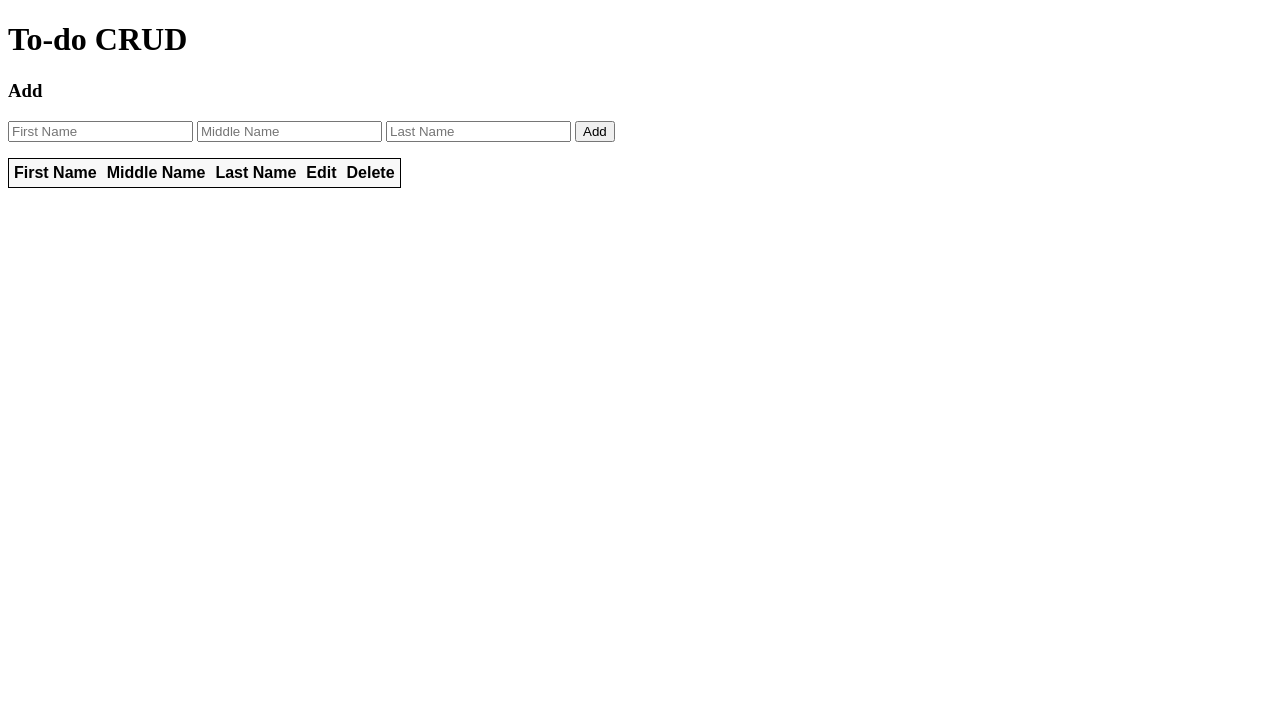
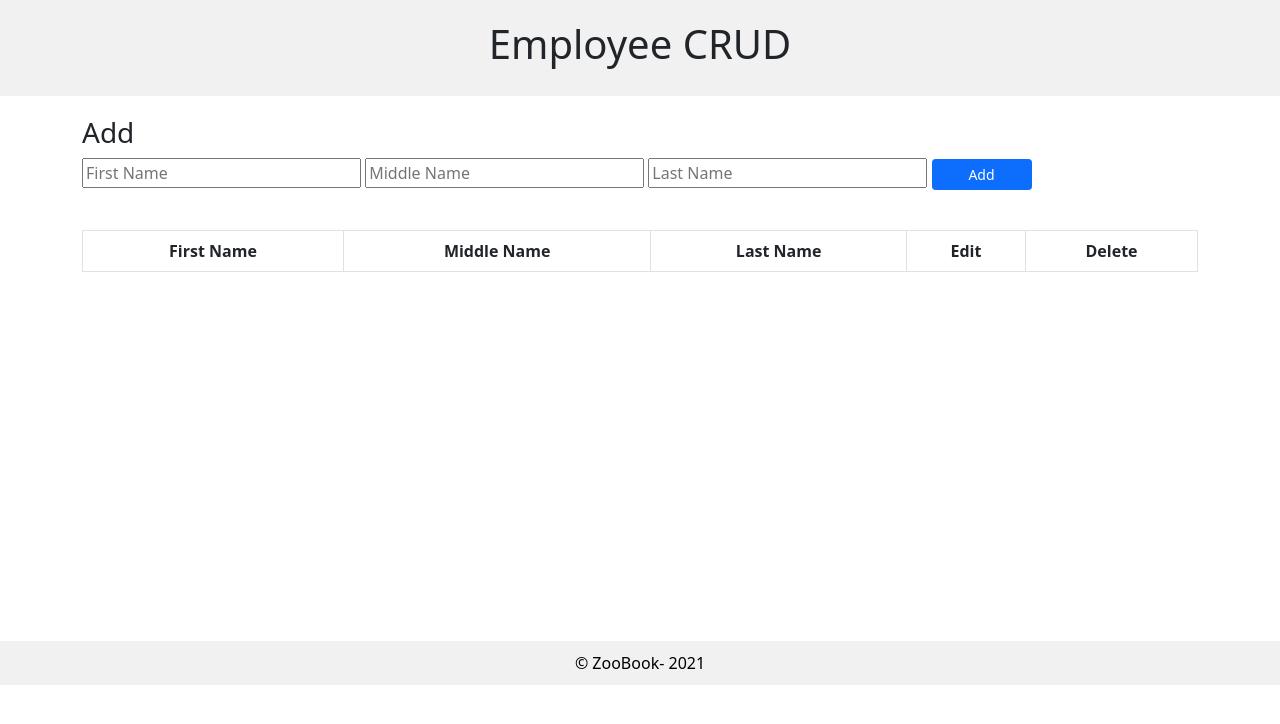
Before and after one commit to hossainalazad90/ZooBookProject, a plain HTML site: page ZooBookProject/wwwroot/Index.html in a window 1280 px wide. Drawn offline with Linux system fonts and the light colour scheme; no server answers.

Commit message:
add boostrapping

```diff
--- a/ZooBookProject/wwwroot/Index.html
+++ b/ZooBookProject/wwwroot/Index.html
@@ -1,37 +1,41 @@
 <!DOCTYPE html>
 <html>
 <head>
-    <meta charset="UTF-8">
+
     <title>To-do CRUD</title>
+    <meta charset="utf-8">
+    <meta name="viewport" content="width=device-width, initial-scale=1.0">
+    <link rel="stylesheet" href="css/bootstrap.min.css" />
     <link rel="stylesheet" href="css/site.css" />
-
-
 </head>
-<body>
-    <h1>To-do CRUD</h1>
+<body >
+    <div class="header">
+        <h1>Employee CRUD</h1>
+    </div>
+    <div class="container" style="height:525px;margin-top:20px">
         <h3>Add</h3>
         <form action="javascript:void(0);" method="POST" onsubmit="addItem()">
-        <input type="text" id="add-firstName" placeholder="First Name">
-        <input type="text" id="add-middleName" placeholder="Middle Name">
-        <input type="text" id="add-lastName" placeholder="Last Name">
-        <input type="submit" class="btn btn-primary" value="Add">
+
+                <input type="text" id="add-firstName" class="col-md-3" placeholder="First Name">
+                <input type="text" id="add-middleName" class="col-md-3" placeholder="Middle Name">
+                <input type="text" id="add-lastName" class="col-md-3" placeholder="Last Name">
+                <input type="submit" style="width:100px" class=" btn btn-primary btn-sm" value="Add">
         </form>
 
         <div id="editForm">
             <h3>Edit</h3>
             <form action="javascript:void(0);" onsubmit="updateItem()">
                     <input type="hidden" id="edit-id">
-            <input type="text" id="edit-firstName">
-            <input type="text" id="edit-middleName">
-            <input type="text" id="edit-lastName">
-            <input type="submit" value="Save">
+                    <input type="text" id="edit-firstName" class="col-md-3">
+                    <input type="text" id="edit-middleName" class="col-md-3">
+                    <input type="text" id="edit-lastName" class="col-md-3">
+                    <input type="submit" style="width:100px" class="btn btn-success btn-sm" value="Update">
                 <a onclick="closeInput()" aria-label="Close">&#10006;</a>
             </form>
         </div>
-
+        <br />
         <p id="counter"></p>
-
-    <table>
+        <table class="table table-bordered">
             <tr>
                 <th>First Name</th>
                 <th>Middle Name</th>
@@ -40,16 +44,24 @@
                 <th>Delete</th>
             </tr>
             <tbody id="employees">
-
             </tbody>
         </table>
+    </div>
 
+
+
+    <footer>
+        &copy; ZooBook-
+        <script>document.write(new Date().getFullYear())</script>
+    </footer>
+
+</body>
+
+
+
+</html>
+<script src="js/bootstrap.bundle.min.js"></script>
 <script src="js/site.js" asp-append-version="true"></script>
 <script type="text/javascript">
     getEmployees();
 </script>
-</body>
-</html>
-<script>
-
-</script>
--- a/ZooBookProject/wwwroot/css/site.css
+++ b/ZooBookProject/wwwroot/css/site.css
@@ -6,18 +6,26 @@ input[type='submit'], button, [aria-label] {
     display: none;
 }
 
-table {
+/*table {
     font-family: Arial, sans-serif;
     border: 1px solid;
     border-collapse: collapse;
+}*/
+
+
+
+td,th {
+    text-align:center
 }
 
-th {
-    background-color: #f8f8f8;
-    padding: 5px;
+.header {
+    background-color: #F1F1F1;
+    text-align: center;
+    padding: 20px;
 }
-
-td {
-    border: 1px solid;
-    padding: 5px;
+footer {
+    background-color: #F1F1F1;
+    padding: 10px;
+    text-align: center;
+    color: black;
 }
--- a/ZooBookProject/wwwroot/js/site.js
+++ b/ZooBookProject/wwwroot/js/site.js
@@ -122,7 +122,6 @@ function _displayItems(data) {
         let td3 = tr.insertCell(2);
         let textNode3 = document.createTextNode(emp.lastName);
         td3.appendChild(textNode3);
-
         let td4 = tr.insertCell(3);
         td4.appendChild(editButton);
 
```
Also changed, not shown: ZooBookProject/wwwroot/css/bootstrap.min.css (added), ZooBookProject/wwwroot/js/bootstrap.bundle.min.js (added), 1 other file. Lines whose indentation alone changed are shown as unchanged.
